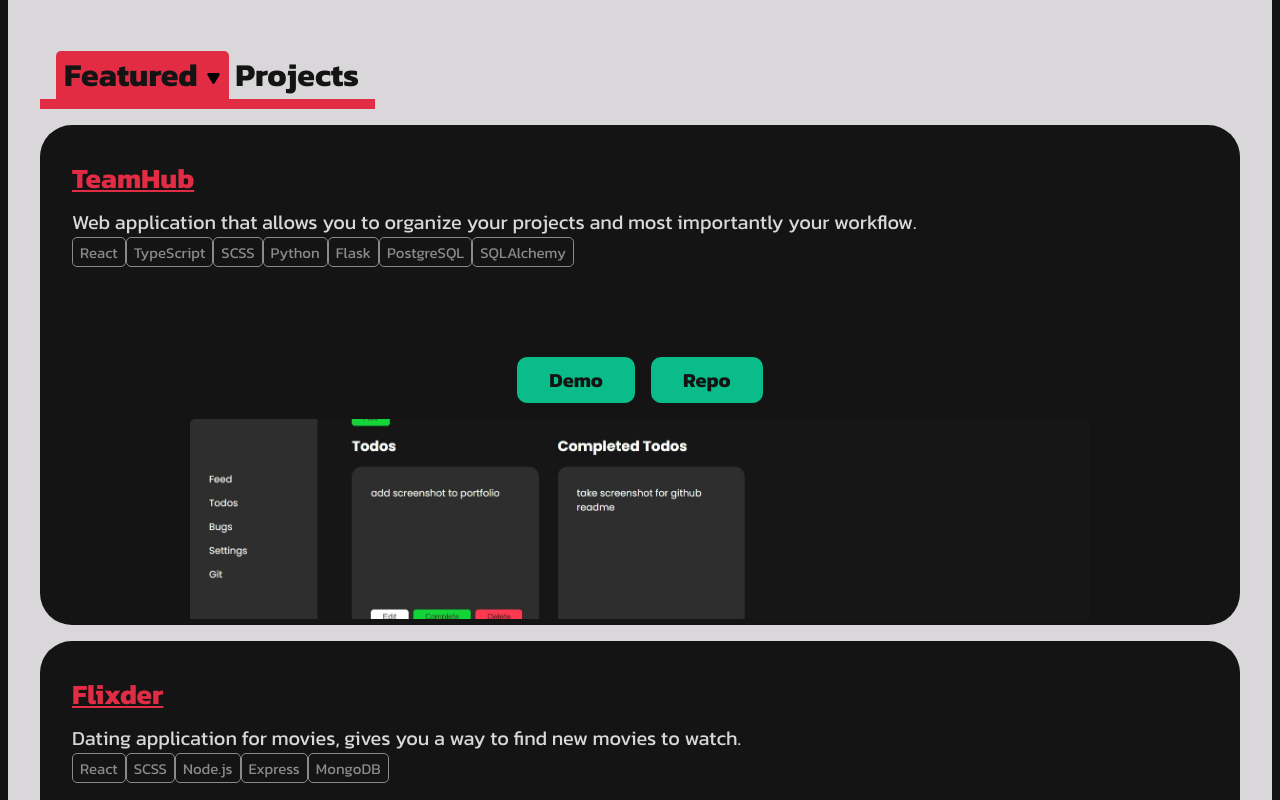
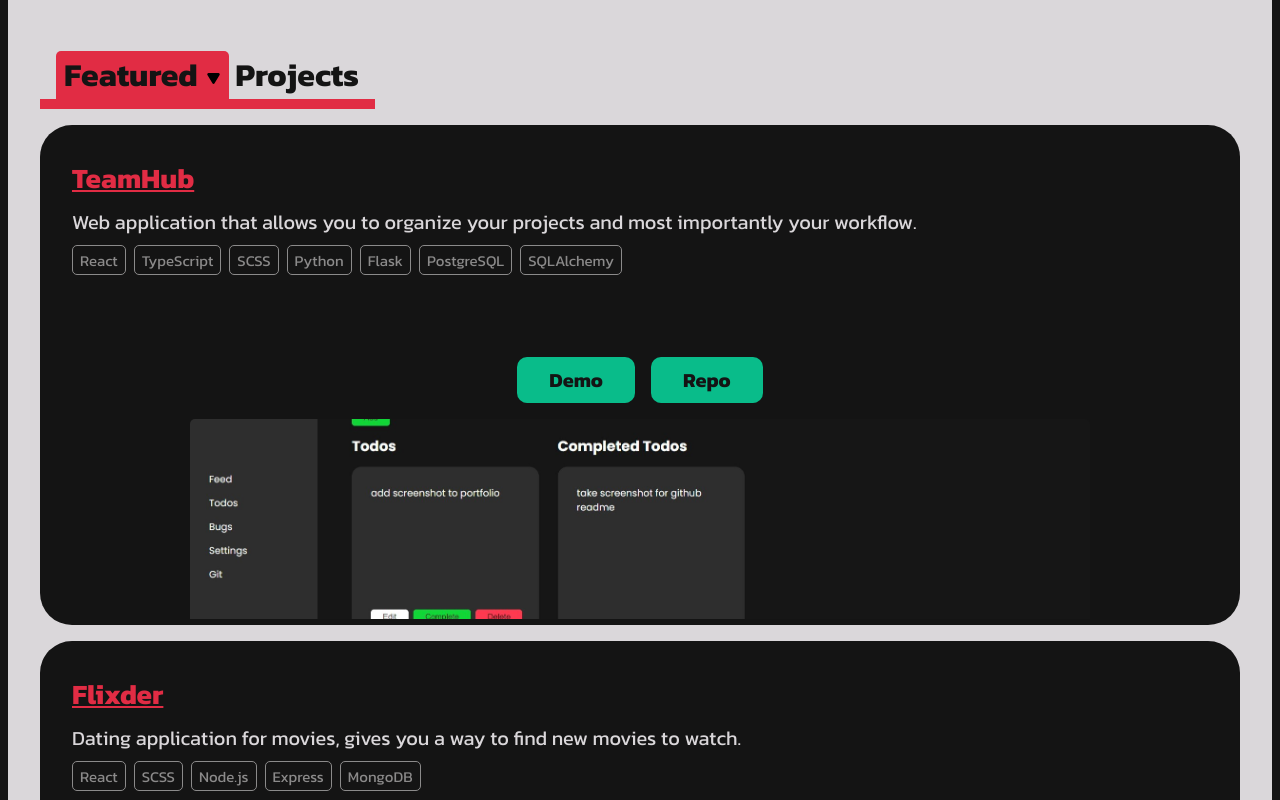
Before and after one commit to venoblin/personal-portfolio-frontend, a React (Create React App) app: page / in a window 1280 px wide. Shown: the part 940-1740 px from the top of the page. Built offline with nearby package versions, Linux system fonts and the light colour scheme; no server answers.

Commit message:
worked on project cards

```diff
--- a/src/styles/ProjectCard.css
+++ b/src/styles/ProjectCard.css
@@ -5,7 +5,7 @@
   position: relative;
   border-radius: 2rem;
   height: 500px;
-  padding: 2rem 2rem 18rem 2rem;
+  padding: 2rem 2rem 20rem 2rem;
   transition: all 0.2s ease;
 }
 .ProjectCard img {
@@ -33,12 +33,14 @@
   color: #8b8a8a;
 }
 .ProjectCard .techs p {
+  margin-right: 0.5rem;
+  margin-bottom: 0.5rem;
   border: 1px solid #8b8a8a;
   padding: 2.5px 7px;
   border-radius: 5px;
 }
 .ProjectCard .desc {
-  margin-top: 0.5rem;
+  margin: 0.5rem 0;
 }
 .ProjectCard .lower-wrapper {
   position: absolute;
--- a/src/styles/ProjectCard.scss
+++ b/src/styles/ProjectCard.scss
@@ -7,7 +7,7 @@
   position: relative;
   border-radius: 2rem;
   height: 500px;
-  padding: 2rem 2rem 18rem 2rem;
+  padding: 2rem 2rem 20rem 2rem;
   @include defaultTransition(all);
 
   img {
@@ -36,6 +36,8 @@
     color: $mutedWhiteColor;
 
     p {
+      margin-right: 0.5rem;
+      margin-bottom: 0.5rem;
       border: 1px solid $mutedWhiteColor;
       padding: 2.5px 7px;
       border-radius: 5px;
@@ -43,7 +45,7 @@
   }
 
   .desc {
-    margin-top: 0.5rem;
+    margin: 0.5rem 0;
   }
 
   .lower-wrapper {
```
Also changed, not shown: 1 other file (tests, documents, lock files or other folders).
